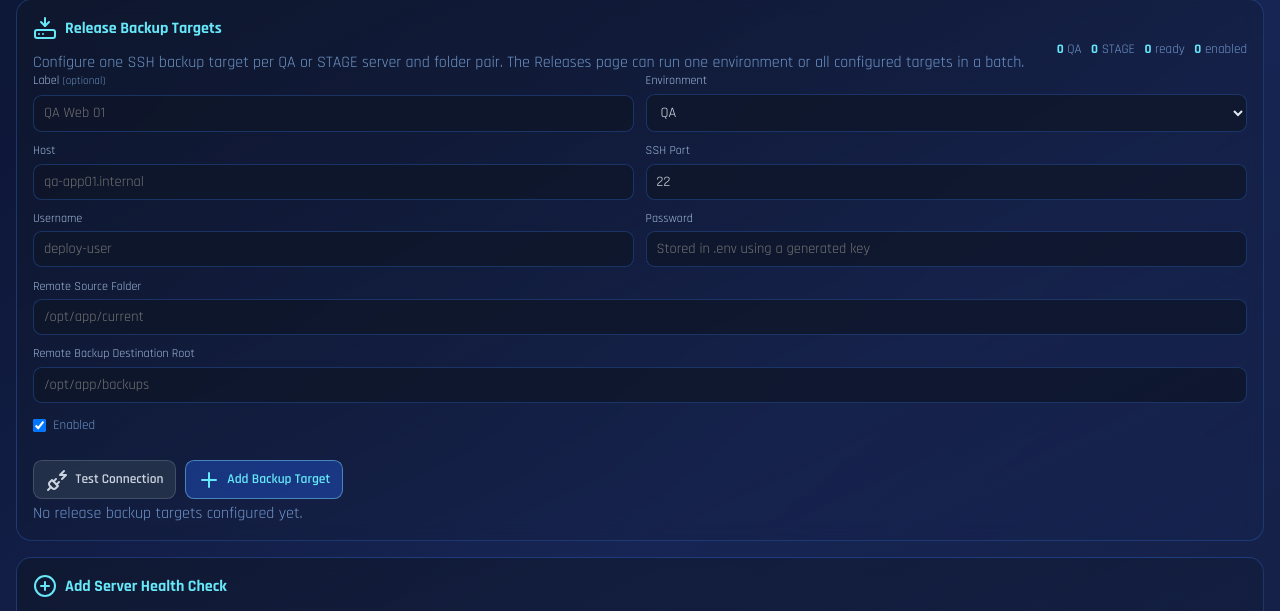
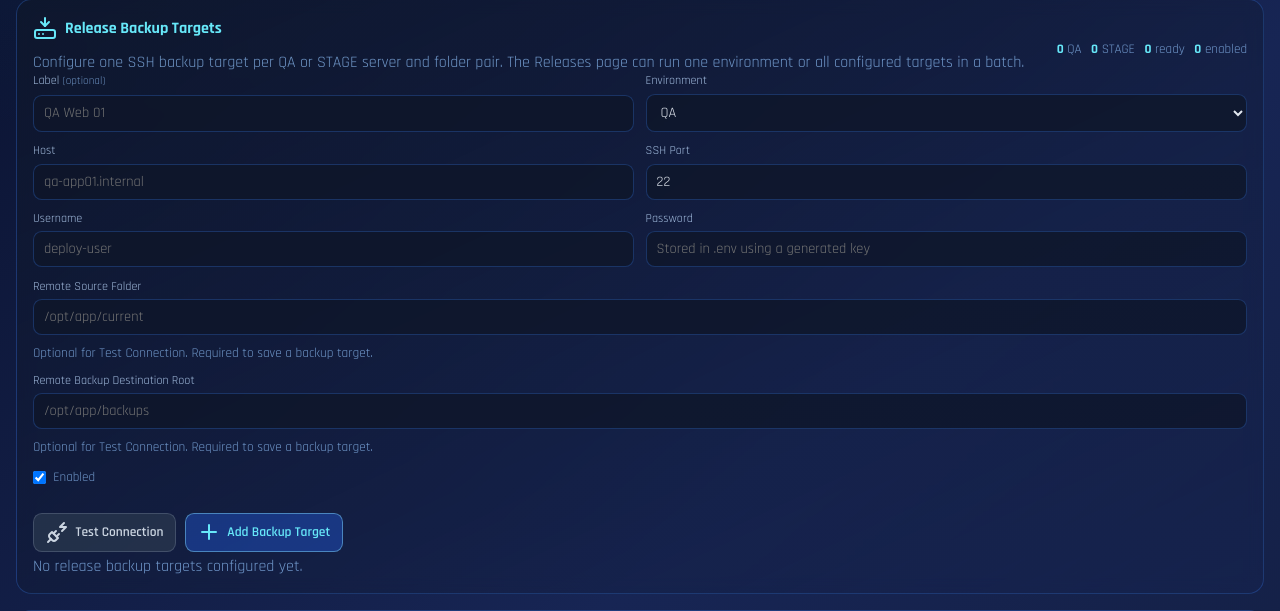
Before and after one commit to desalvatoredaniel/SLA-app, a Flask app: page /config/server-health in a window 1280 px wide. Shown: the part 1005-1616 px from the top of the page. Run offline with Flask 3, Linux system fonts and the light colour scheme; some libraries are stand-ins or nearby versions.

Commit message:
server check

```diff
--- a/app.py
+++ b/app.py
@@ -968,10 +968,10 @@ def _test_release_backup_target_connection(target: dict[str, Any], *, password_o
     destination_root = _normalize_remote_directory(str(target.get("destination_path") or ""))
     password = password_override if password_override is not None else _secret_from_env(str(target.get("password_env_key") or ""))
 
-    if not host or not username or not password or not source_path or not destination_root:
-        return False, "Host, username, password, source path, and destination path are required for the SSH backup test."
-
-    if destination_root == source_path or destination_root.startswith(f"{source_path}/"):
+    if not host or not username or not password:
+        return False, "Host, username, and password are required for the SSH backup test."
+
+    if source_path and destination_root and (destination_root == source_path or destination_root.startswith(f"{source_path}/")):
         return False, "Backup destination cannot be the same as the source folder or live inside it."
 
     quoted_destination_root = shlex.quote(destination_root)
@@ -990,6 +990,9 @@ def _test_release_backup_target_connection(target: dict[str, Any], *, password_o
             auth_timeout=20,
         )
         sftp = client.open_sftp()
+        label = str(target.get("label") or target.get("host") or "target").strip()
+        if not source_path or not destination_root:
+            return True, f"SSH/SFTP connection passed for {label} on {host}:{port}. Folder paths were not checked."
         try:
             source_attrs = sftp.stat(source_path)
         except OSError:
@@ -1011,7 +1014,6 @@ def _test_release_backup_target_connection(target: dict[str, Any], *, password_o
         if not stat.S_ISDIR(destination_attrs.st_mode):
             return False, f"Connected, but the destination path is not a folder: {destination_root}"
 
-        label = str(target.get("label") or target.get("host") or "target").strip()
         return True, f"SSH backup connection passed for {label} on {host}:{port}."
     except Exception as exc:  # noqa: BLE001
         return False, str(exc)
@@ -1864,6 +1866,29 @@ def _build_release_backup_target_from_form(form_data: Any, *, existing: dict[str
     normalized = _normalize_release_backup_target(current)
     if normalized is None:
         raise ValueError("Backup target is invalid")
+    return normalized
+
+
+def _build_release_backup_target_test_candidate(form_data: Any, *, existing: dict[str, Any] | None = None) -> dict[str, Any]:
+    current = dict(existing or {})
+    current["label"] = str(form_data.get("label", current.get("label", ""))).strip()
+    current["environment"] = _normalize_release_backup_environment(
+        form_data.get("environment", current.get("environment")),
+        str(current.get("environment") or "QA"),
+    )
+    current["host"] = str(form_data.get("host", current.get("host", ""))).strip()
+    current["port"] = _coerce_int(form_data.get("port"), int(current.get("port") or 22), 1, 65_535)
+    current["username"] = str(form_data.get("username", current.get("username", ""))).strip()
+    current["source_path"] = str(form_data.get("source_path", current.get("source_path", ""))).strip()
+    current["destination_path"] = str(form_data.get("destination_path", current.get("destination_path", ""))).strip()
+    current["is_enabled"] = form_data.get("is_enabled") == "on" if "is_enabled" in form_data else bool(current.get("is_enabled", True))
+
+    if not str(current.get("host") or "").strip() or not str(current.get("username") or "").strip():
+        raise ValueError("Backup target test requires host and username")
+
+    normalized = _normalize_release_backup_target(current)
+    if normalized is None:
+        raise ValueError("Backup target test is invalid")
     return normalized
 
 
@@ -2819,7 +2844,7 @@ def add_release_backup_target() -> Any:
 @app.post("/config/releases/backup-targets/test")
 def test_new_release_backup_target() -> Any:
     try:
-        target = _build_release_backup_target_from_form(request.form)
+        target = _build_release_backup_target_test_candidate(request.form)
     except ValueError:
         return redirect(url_for("server_health_config", notice="missing-required"))
 
@@ -2876,7 +2901,7 @@ def test_saved_release_backup_target(target_id: str) -> Any:
         return redirect(url_for("server_health_config", notice="release-backup-target-missing"))
 
     try:
-        target = _build_release_backup_target_from_form(request.form, existing=existing_target)
+        target = _build_release_backup_target_test_candidate(request.form, existing=existing_target)
     except ValueError:
         return redirect(url_for("server_health_config", notice="missing-required"))
 
--- a/templates/config_server_health.html
+++ b/templates/config_server_health.html
@@ -178,10 +178,12 @@
       <label class="full-width">
         <span>Remote Source Folder</span>
         <input name="source_path" placeholder="/opt/app/current" />
+        <small class="subtle">Optional for Test Connection. Required to save a backup target.</small>
       </label>
       <label class="full-width">
         <span>Remote Backup Destination Root</span>
         <input name="destination_path" placeholder="/opt/app/backups" />
+        <small class="subtle">Optional for Test Connection. Required to save a backup target.</small>
       </label>
     </div>
 
@@ -244,10 +246,12 @@
           <label class="full-width">
             <span>Remote Source Folder</span>
             <input name="source_path" value="{{ target.source_path }}" />
+            <small class="subtle">Leave blank only if you want to test SSH/SFTP login without checking folders.</small>
           </label>
           <label class="full-width">
             <span>Remote Backup Destination Root</span>
             <input name="destination_path" value="{{ target.destination_path }}" />
+            <small class="subtle">Leave blank only if you want to test SSH/SFTP login without checking folders.</small>
           </label>
         </div>
 
```
